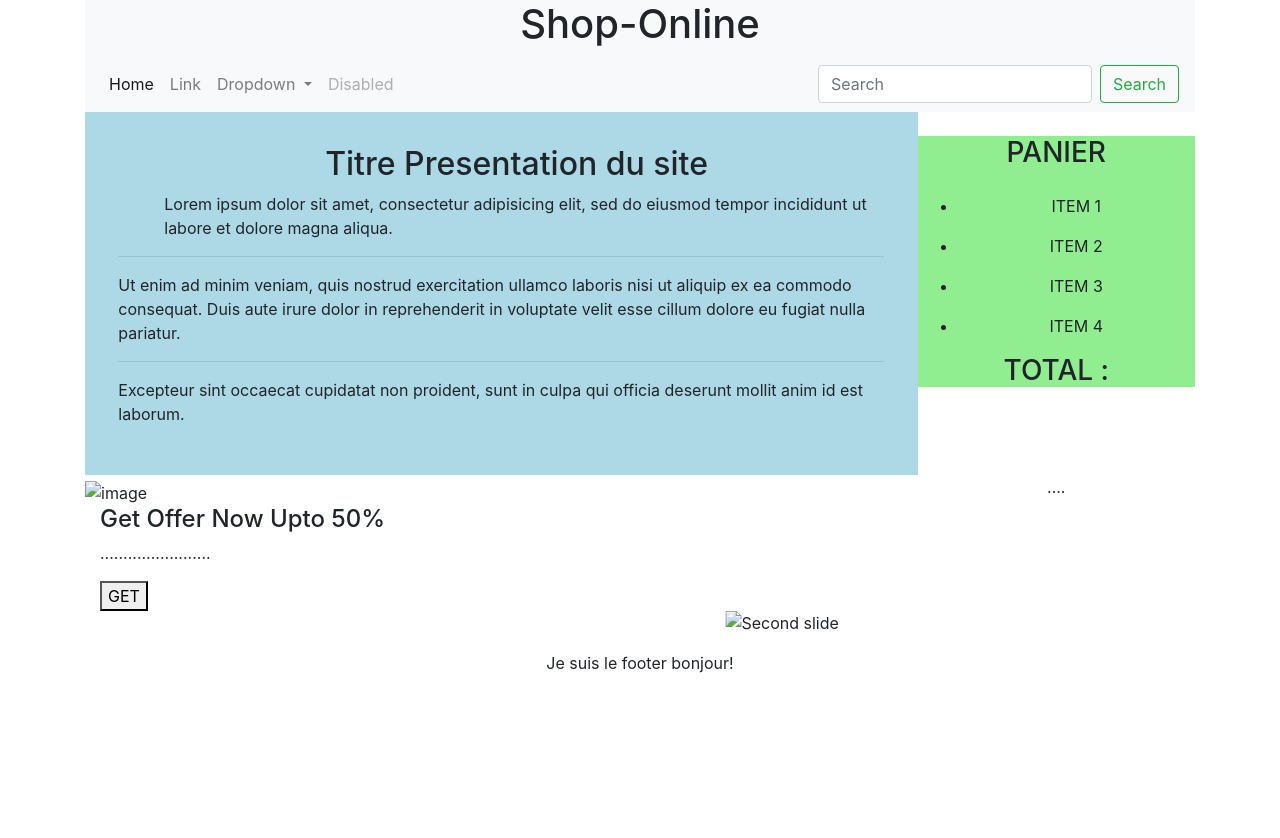
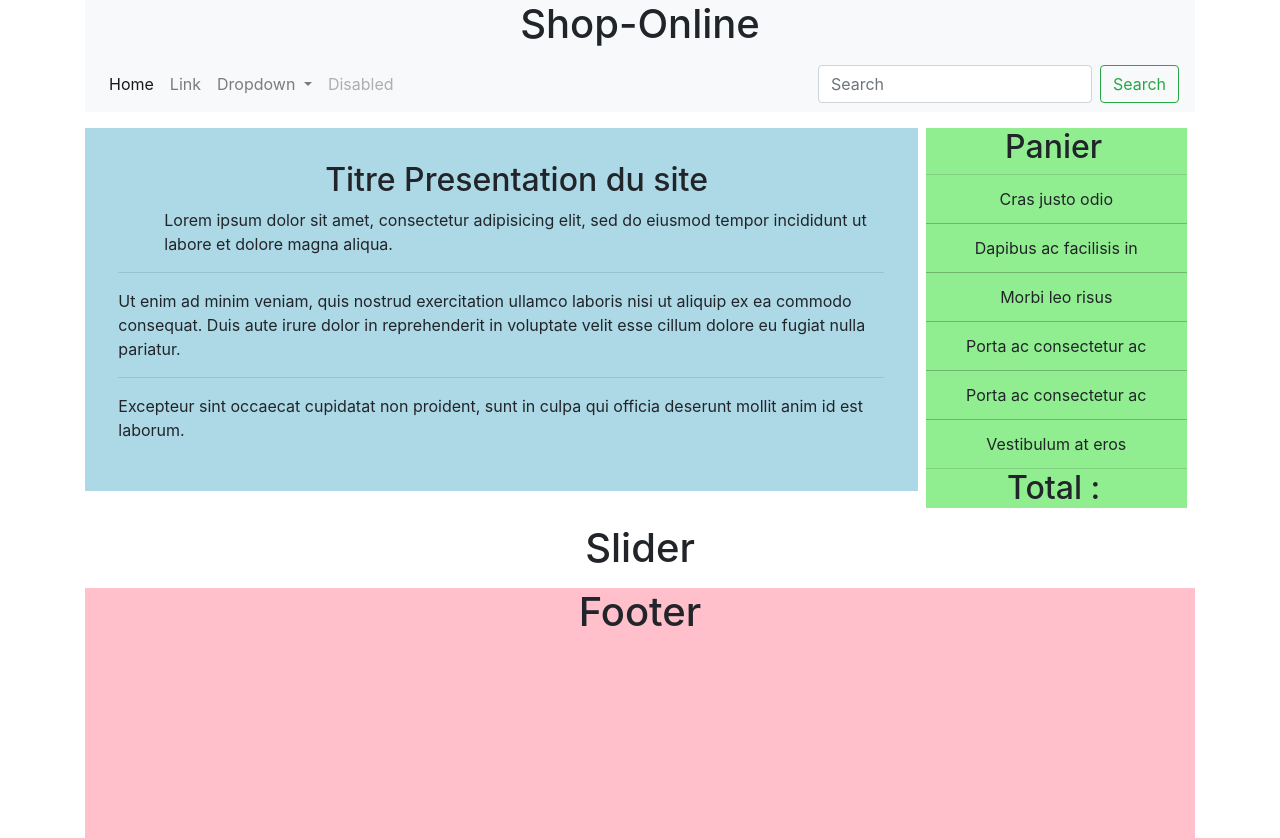
Before and after one commit to Mordnor/Shop-online, a website: page index.html in a window 1280 px wide. Before the commit the page ends 800 px from the top, so only its background shows below. Drawn offline with nearby package versions, Linux system fonts and the light colour scheme.

Commit message:
reajustement des pages : PANIER ET HOMEPAGE

```diff
--- a/index.html
+++ b/index.html
@@ -4,7 +4,7 @@
 <head>
     <meta charset="utf-8">
     <meta name="viewport" content="width=device-width, initial-scale=1.0">
-    <link rel="stylesheet" href="node_modules/bootstrap/dist/css/bootstrap.css" />
+    <link rel="stylesheet" href="node_modules/bootstrap/dist/css/bootstrap.min.css" />
     <link rel="stylesheet" href="css/page_produit.css" />
     <title>Shop Online</title>
 </head>
@@ -21,8 +21,8 @@
                     <div class="col-12">
                         <nav class="navbar navbar-expand-lg navbar-light bg-light">
                             <button class="navbar-toggler" type="button" data-toggle="collapse" data-target="#navbarSupportedContent" aria-controls="navbarSupportedContent" aria-expanded="false" aria-label="Toggle navigation">
-                                    <span class="navbar-toggler-icon"></span>
-                                  </button>
+                                <span class="navbar-toggler-icon"></span>
+                              </button>
 
                             <div class="collapse navbar-collapse" id="navbarSupportedContent">
                                 <ul class="navbar-nav mr-auto">
@@ -34,8 +34,8 @@
                                     </li>
                                     <li class="nav-item dropdown">
                                         <a class="nav-link dropdown-toggle" href="#" id="navbarDropdown" role="button" data-toggle="dropdown" aria-haspopup="true" aria-expanded="false">
-                                              Dropdown
-                                            </a>
+                                          Dropdown
+                                        </a>
                                         <div class="dropdown-menu" aria-labelledby="navbarDropdown">
                                             <a class="dropdown-item" href="#">Action</a>
                                             <a class="dropdown-item" href="#">Another action</a>
@@ -56,14 +56,7 @@
                     </div>
                 </div>
             </div>
-            <!-- fin de la 1ere div Col -->
-        </div>
-        <!-- fin de la 1er div row -->
-        <div class="row no-gutters">
-
-
-
-            <div class="col-md-9" id="presentation">
+            <div class="col-md-9 mt-3" id="presentation">
                 <main>
                     <h2 class="text-center">Titre Presentation du site</h2>
                     <p>
@@ -74,82 +67,33 @@
                 </main>
             </div>
 
+            <div class="col-3 d-none d-md-block ">
+                <aside class="cart mt-3 mr-2 mb-3 ml-2">
+                    <h2>Panier</h2>
+                    <ul class="list-group list-group-flush">
+                        <li class="list-group-item">Cras justo odio</li>
+                        <li class="list-group-item">Dapibus ac facilisis in</li>
+                        <li class="list-group-item">Morbi leo risus</li>
+                        <li class="list-group-item">Porta ac consectetur ac</li>
+                        <li class="list-group-item">Porta ac consectetur ac</li>
+                        <li class="list-group-item">Vestibulum at eros</li>
+                    </ul>
+
+                    <h2>Total :</h2>
+                </aside>
+            </div>
+        </div>
+        <div class="col-12 mb-3 mt-2 mt-md-0 slider">
+            <h1>Slider</h1>
+        </div>
+
+        <div class="col-12 footer">
+            <h1>Footer</h1>
+        </div>
 
 
 
-
-            <div class="col-md-3 d-none d-md-block" id="panier_all">
-                <aside>
-                    <h3 class="mt-4 mb-4">PANIER</h3>
-                    <ul class="ml-0">
-                        <li class="mt-3 mb-3">ITEM 1</li>
-                        <li class="mt-3 mb-3">ITEM 2</li>
-                        <li class="mt-3 mb-3">ITEM 3</li>
-                        <li class="mt-3 mb-3">ITEM 4</li>
-                    </ul>
-                    <h3 id="total">TOTAL :</h3>
-                </aside>
-            </div>
-
-
-        </div>
-
-
-        <!--fin de la 2sd div row -->
-        <div class="row no-gutters">
-
-            <div class="col md-9 mt-1" id="offer">
-                <img src="" alt="image" class="sm-12">
-                <div class="col">
-                    <h4 class="sm-12">Get Offer Now Upto 50%</h4>
-                    <p class="sm-12">........................</p>
-                    <button type="button" name="button" class="sm-12">GET</button>
-                </div>
-                <div id="carouselExampleIndicators" class="carousel slide col-sm-12" data-ride="carousel">
-                    <ol class="carousel-indicators">
-                        <li data-target="#carouselExampleIndicators" data-slide-to="0" class="active"></li>
-                        <li data-target="#carouselExampleIndicators" data-slide-to="1"></li>
-                        <li data-target="#carouselExampleIndicators" data-slide-to="2"></li>
-                    </ol>
-                    <div class="carousel-inner">
-                        <div class="carousel-item active">
-                            <img class="d-block w-100" src="..." alt="First slide">
-                        </div>
-                        <div class="carousel-item">
-                            <img class="d-block w-100" src="..." alt="Second slide">
-                        </div>
-                        <div class="carousel-item">
-                            <img class="d-block w-100" src="..." alt="Third slide">
-                        </div>
-                    </div>
-                    <a class="carousel-control-prev" href="#carouselExampleIndicators" role="button" data-slide="prev">
-    <span class="carousel-control-prev-icon" aria-hidden="true"></span>
-    <span class="sr-only">Previous</span>
-  </a>
-                    <a class="carousel-control-next" href="#carouselExampleIndicators" role="button" data-slide="next">
-    <span class="carousel-control-next-icon" aria-hidden="true"></span>
-    <span class="sr-only">Next</span>
-  </a>
-                </div>
-            </div>
-            <div class="col-md-3 d-none d-md-block text-center" id="nothing">
-                <p>
-                    ....
-                </p>
-            </div>
-            <!-- div class row de la div row 3eme -->
-        </div>
-        <!-- fin de la 3eme div row -->
-        <div class="row no-gutters">
-            <div class="col-sm-12 mt-3" id="footer">
-                <div class="text-center">Je suis le footer bonjour!</div>
-            </div>
-        </div>
-        <!-- div class row de la 4eme div row -->
-
     </div>
-
-    <!-- fin div container -->
 
 
 
```
Also changed, not shown: panier.html (+64 -46 lines).
